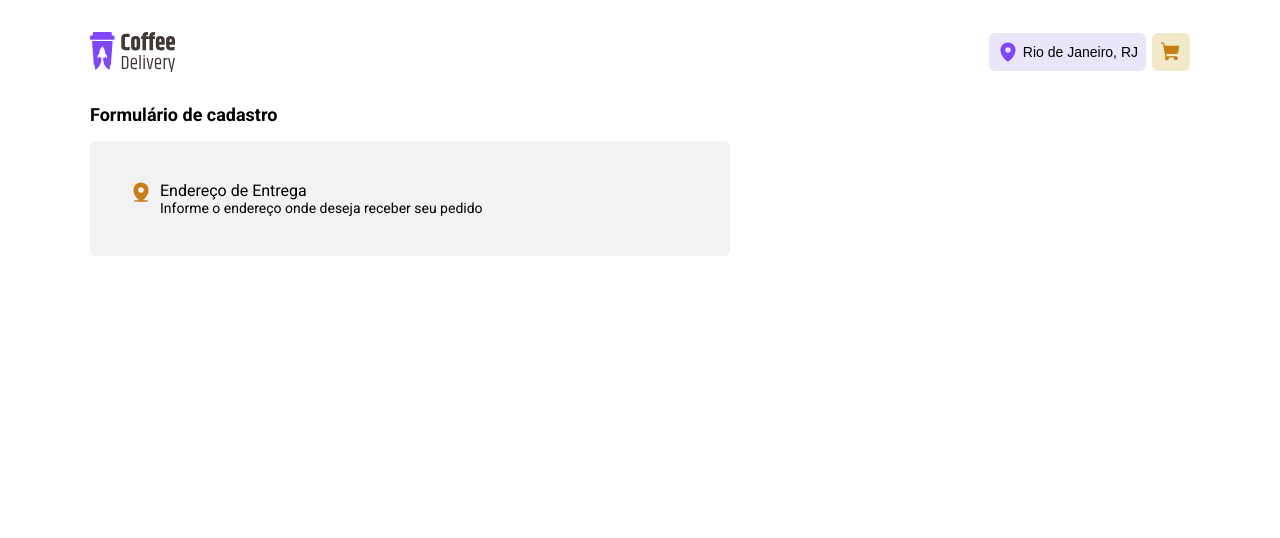
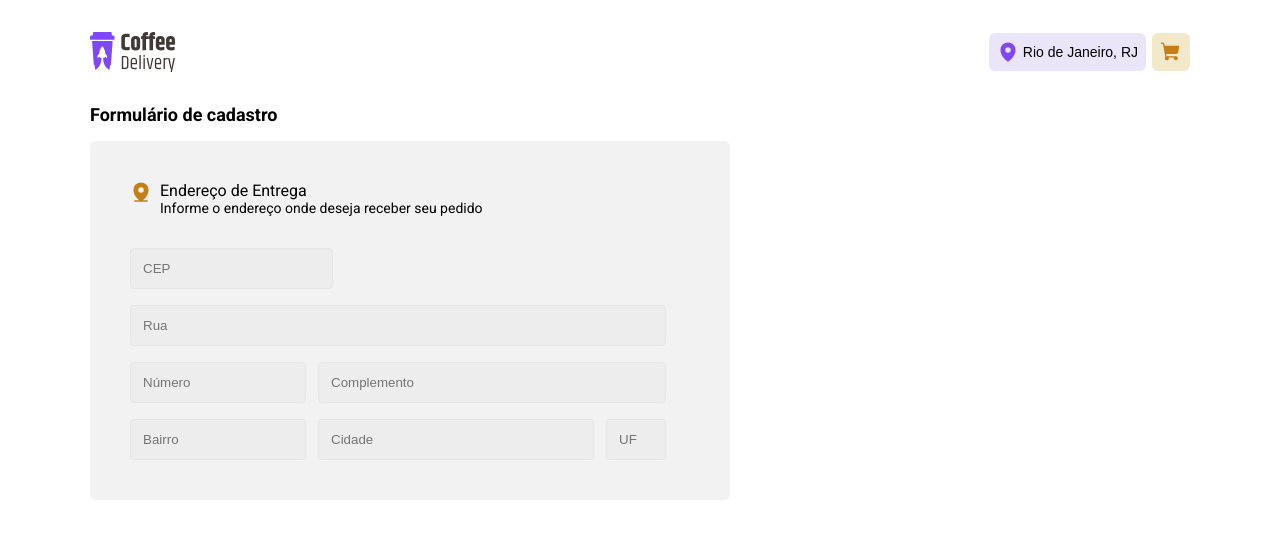
Before and after one commit to RobertodeOliveira/coffee-delivery, a React (Vite) app: page /checkout in a window 1280 px wide. Shown: the top 538 px of the page. Built offline with nearby package versions, Linux system fonts and the light colour scheme; the HTML template or start-up script is replaced by a standard one.

Commit message:
feat: develop componet From

```diff
--- /dev/null
+++ b/src/components/Form/Input/index.tsx
@@ -0,0 +1,16 @@
+import { InputHTMLAttributes } from 'react'
+import * as S from './styles'
+
+interface InputProps extends InputHTMLAttributes<HTMLInputElement> {
+  width?: string
+}
+
+export const Input = ({ width, ...props }: InputProps) => {
+  return (
+    <>
+      <S.Container>
+        <S.Input $width={width} {...props} />
+      </S.Container>
+    </>
+  )
+}
--- /dev/null
+++ b/src/components/Form/Input/styles.ts
@@ -0,0 +1,20 @@
+import styled, { css } from 'styled-components'
+
+interface InputProps {
+  $width?: string
+}
+
+const Container = styled.div``
+
+const Input = styled.input<InputProps>`
+  ${({ theme, $width }) => css`
+    padding: 0.75rem;
+    border-radius: ${theme.radius.sm};
+    border: 1px solid ${theme.colors.base.button};
+    background: ${theme.colors.base.input};
+
+    width: ${$width};
+  `}
+`
+
+export { Container, Input }
--- a/src/components/Form/index.tsx
+++ b/src/components/Form/index.tsx
@@ -1,6 +1,7 @@
 import { MapPinLine } from 'phosphor-react'
 import { Text } from '../Text'
 import * as S from './styles'
+import { Input } from './Input'
 
 export const RegisterForm = () => {
   return (
@@ -16,6 +17,25 @@ export const RegisterForm = () => {
             </Text>
           </div>
         </S.InfoForm>
+        <S.ContentForm>
+          <div style={{ width: '200px' }}>
+            <Input placeholder="CEP" />
+          </div>
+
+          <div>
+            <Input placeholder="Rua" width="536px" />
+          </div>
+
+          <div style={{ display: 'flex', gap: '12px', width: '560px' }}>
+            <Input placeholder="Número" width="176px" />
+            <Input placeholder="Complemento" width="348px" />
+          </div>
+          <div style={{ display: 'flex', gap: '12px', width: '560px' }}>
+            <Input placeholder="Bairro" width="176px" />
+            <Input placeholder="Cidade" width="276px" />
+            <Input placeholder="UF" width="60px" />
+          </div>
+        </S.ContentForm>
       </S.Container>
     </>
   )
--- a/src/components/Form/styles.ts
+++ b/src/components/Form/styles.ts
@@ -23,6 +23,12 @@ const InfoForm = styled.div`
   gap: 0.5rem;
 `
 
-const Input = styled.input``
+const ContentForm = styled.div`
+  display: flex;
+  flex-direction: column;
 
-export { Container, Title, Input, InfoForm }
+  margin-top: 2rem;
+  gap: 1rem;
+`
+
+export { Container, Title, ContentForm, InfoForm }
```
